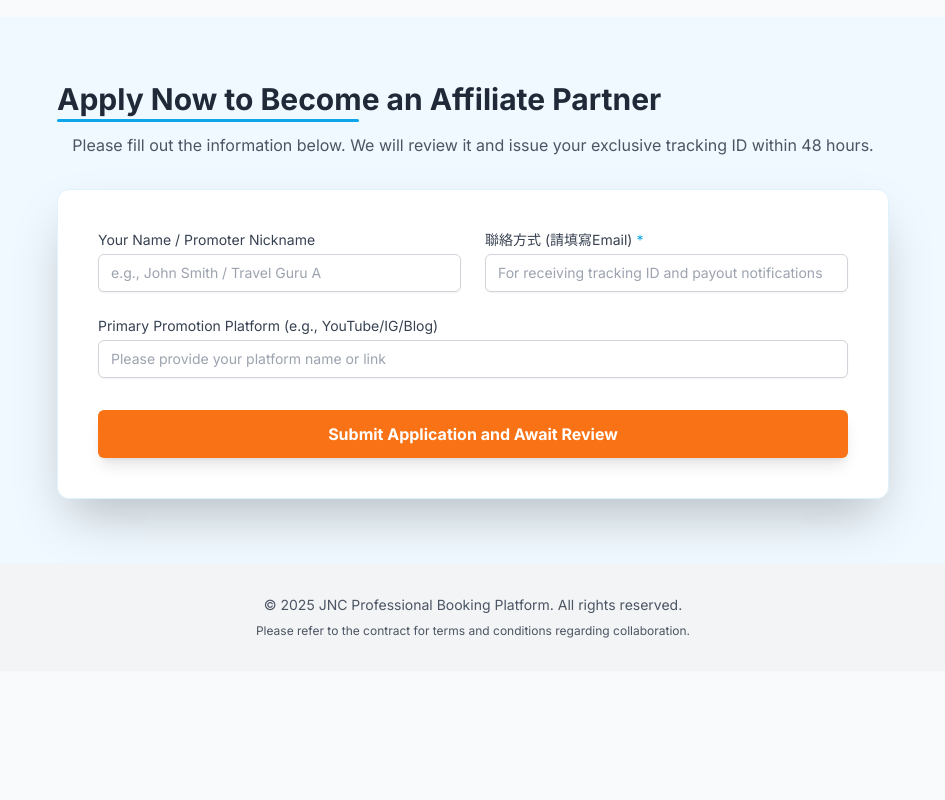
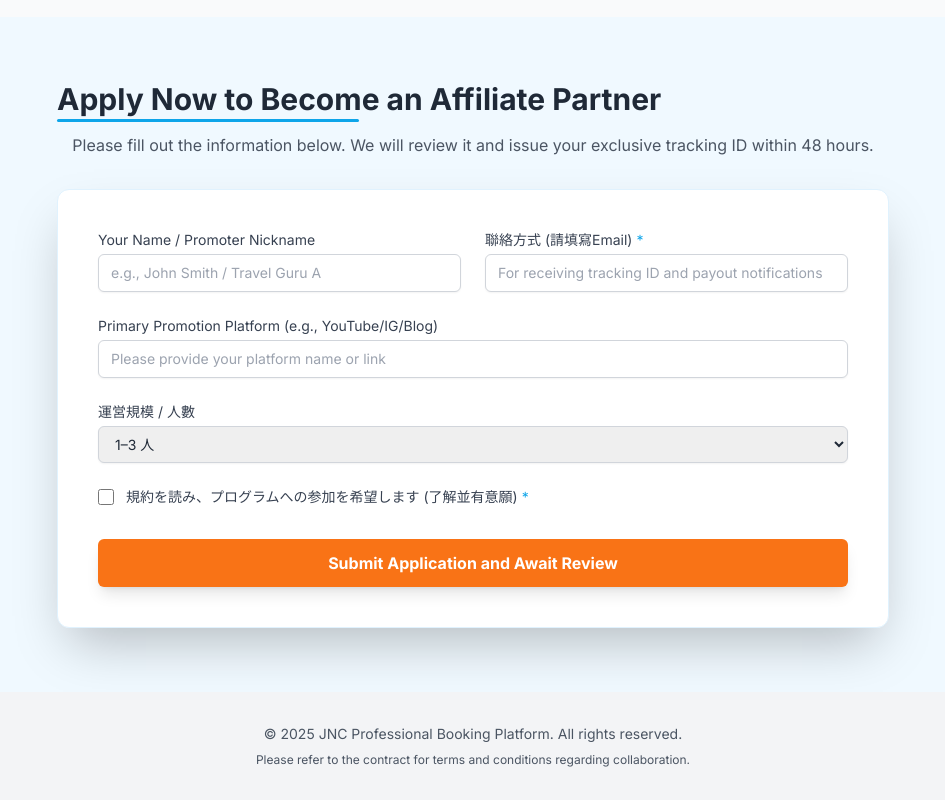
Before and after one commit to hakkaspirit/JNCBrandAmbassador, a plain HTML site: page index.html in a window 1280 px wide. Shown: the part 2858-3658 px from the top of the page, without its empty margins (167-1112 px from the left). Before the commit the page ends 3529 px from the top, so only its background shows below. Drawn offline with nearby package versions, Linux system fonts and the light colour scheme.

Commit message:
Update index.html

```diff
--- a/index.html
+++ b/index.html
@@ -234,6 +234,27 @@
         <input type="text" id="platform" name="entry.257154856"
                data-key-placeholder="form_platform_placeholder" placeholder="プラットフォーム名またはリンクをご提供ください"
                class="mt-1 block w-full px-3 py-2 border border-gray-300 rounded-md shadow-sm focus:outline-none focus:ring-2 focus:ring-sky-500 focus:border-sky-500 sm:text-sm">
+    </div>
+
+    <div class="mt-6">
+        <label class="block text-sm font-medium text-gray-700 mb-1">運営規模 / 人數</label>
+        <select name="entry.718190300" class="mt-1 block w-full px-3 py-2 border border-gray-300 rounded-md shadow-sm focus:outline-none focus:ring-2 focus:ring-sky-500 focus:border-sky-500 sm:text-sm">
+            <option value="1–3 人">1–3 人</option>
+            <option value="4–10 人">4–10 人</option>
+            <option value="10 人以上">10 人以上</option>
+        </select>
+    </div>
+
+    <div class="mt-6 flex items-start">
+        <div class="flex items-center h-5">
+            <input id="agreement" name="entry.490715982" type="checkbox" value="了解並有意願" required
+                   class="focus:ring-sky-500 h-4 w-4 text-sky-600 border-gray-300 rounded">
+        </div>
+        <div class="ml-3 text-sm">
+            <label for="agreement" class="font-medium text-gray-700">
+                <span data-key="form_agree_text">規約を読み、プログラムへの参加を希望します (了解並有意願)</span> <span class="text-sky-500">*</span>
+            </label>
+        </div>
     </div>
 
     <div class="mt-8">
```
Lines whose indentation alone changed are shown as unchanged.
